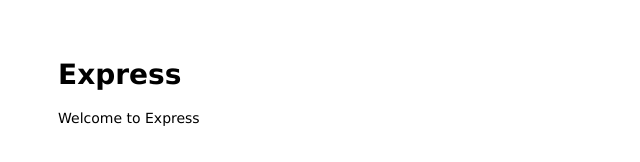
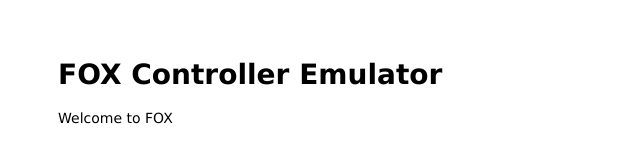
Before and after one commit to tjohnston-softdev/fox-controller-app, a website: page public/index.html in a window 1280 px wide. Shown: the whole page, without its empty margins (0-640 px from the left). Drawn offline with Linux system fonts and the light colour scheme.

Commit message:
FOX Controller Branding
Updated index page text to refer to the FOX Controller.

```diff
--- a/public/index.html
+++ b/public/index.html
@@ -1,13 +1,13 @@
 <html>
 
 <head>
-  <title>Express</title>
+  <title>FOX Controller Emulator</title>
   <link rel="stylesheet" href="/stylesheets/style.css">
 </head>
 
 <body>
-  <h1>Express</h1>
-  <p>Welcome to Express</p>
+  <h1>FOX Controller Emulator</h1>
+  <p>Welcome to FOX</p>
 </body>
 
 </html>
```
Also changed, not shown: changelog.md.
